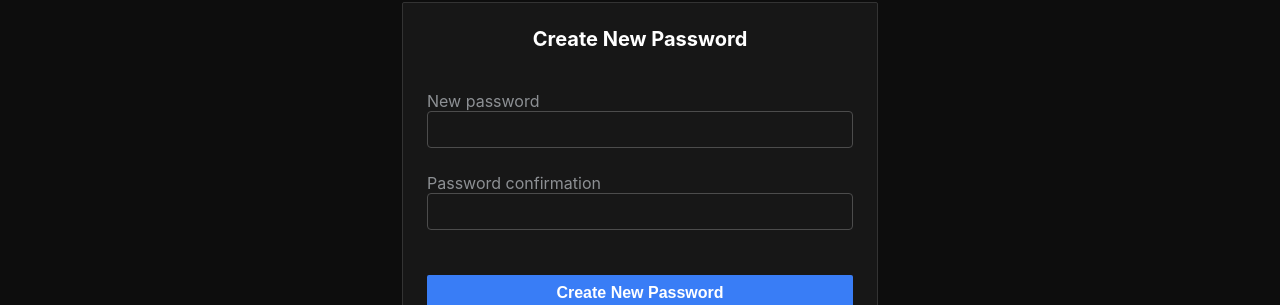
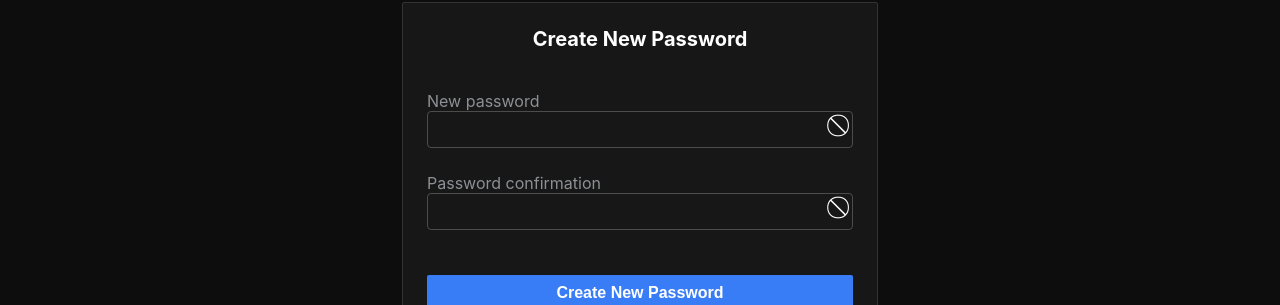
Before and after one commit to FightersForJustice/inctagram, a Next.js app: page /new-password in a window 1280 px wide. Shown: the part 119-424 px from the top of the page. Built offline with nearby package versions, Linux system fonts and the light colour scheme.

Commit message:
fix: label position in styled input component

```diff
--- a/components/PasswordRecovery/NewPassword/NewPassword.tsx
+++ b/components/PasswordRecovery/NewPassword/NewPassword.tsx
@@ -1,7 +1,7 @@
 import { ChangeEvent, useState, FC, PropsWithChildren } from 'react'
 import { useForm, SubmitHandler } from 'react-hook-form'
 import style from '../../Login/LoginForm.module.css'
-import StyledInput, { StyledInputPassword } from './StyledInput'
+import { StyledInputPassword } from './StyledInput'
 
 interface IFormInput {
   password: string
@@ -29,33 +29,40 @@ const NewPassword: FC<PropsWithChildren<{}>> = ({ children }) => {
       <div className={style.form_wrapper}>
         <h1 style={{ color: 'white', fontWeight: '700', fontSize: '20px' }}>Create New Password</h1>
         <form className={style.FormRoot} style={{ marginTop: '40px' }} onSubmit={handleSubmit(onSubmit)}>
+          <div style={{ position: 'relative', marginTop: '20px' }}>
+            <label style={{ color: '#8d9094', position: 'absolute', top: '-20px', left: '0px' }}>
+              New password
+            </label>
             <StyledInputPassword
               validation={{
                 ...register('password', {
                   required: true,
                   maxLength: 20,
                   minLength: 6,
-                pattern: /^(?=.*[A-Za-z])(?=.*\d)[A-Za-z\d]{6,}$/,
+                  pattern: /^\S+$/,
                   onChange: (e) => handleChange(e, setPassword),
                   validate: (v) => v === confirmPassword,
                 })
               }}
               id="password"
-            label={'New password'}
             />
+          </div>
+          <div style={{ position: 'relative', marginTop: '20px' }}>
+            <label style={{ color: '#8d9094', position: 'absolute', top: '-20px', left: '0px' }}> Password confirmation</label>
             <StyledInputPassword
-            validation={{...register('confirmPassword', {
+              validation={{
+                ...register('confirmPassword', {
                   required: true,
                   maxLength: 20,
                   minLength: 6,
-                pattern: /^(?=.*[A-Za-z])(?=.*\d)[A-Za-z\d]{6,}$/,
+                  pattern: /^\S+$/,
                   onChange: (e) => handleChange(e, setConfirmPassword),
                   validate: (v) => v === password,
                 })
               }}
               id="confirmPassword"
-            label={'Password confirmation'}
             />
+          </div>
           <div style={{ color: '#8d9094' }}>
             {errors.confirmPassword && (errors.confirmPassword.type === 'minLength' || errors.confirmPassword.type === 'maxLength') && (
               <p>Your password must be between 6 and 20 characters</p>
@@ -63,7 +70,7 @@ const NewPassword: FC<PropsWithChildren<{}>> = ({ children }) => {
             {errors.confirmPassword && errors.password && errors.confirmPassword.type === 'required' && <p>Password field is empty</p>}
             {errors.confirmPassword && errors.password && errors.confirmPassword.type === 'validate' && <p>Passwords doesn't match</p>}
             {errors.confirmPassword && errors.confirmPassword.type === 'pattern' && (
-              <p>Your password must contain at least one number and one character</p>
+              <p>Password is invalid</p>
             )}
             <input type="submit" style={{ fontSize: '16px', fontWeight: '600', marginTop: '20px' }} className={style.Button} value='Create New Password' />
 
--- a/components/PasswordRecovery/NewPassword/StyledInput.tsx
+++ b/components/PasswordRecovery/NewPassword/StyledInput.tsx
@@ -4,36 +4,31 @@ import { useState } from 'react'
 interface IStyledInputProps extends React.HTMLAttributes<HTMLInputElement> {
   validation?: object
   type?: string
-  label?: string
 }
 
 const StyledInput: React.FC<IStyledInputProps> = ({ validation, ...props }) => {
-  return <div style={{ position: 'relative' }}>
-    <div className={style.FormField} style={{ marginTop: '20px' }} >
-      {props.label && <label style={{ color: '#8d9094', position: 'absolute', top: '0px' }}>{props.label}</label>}
-      <input className={style.Input}  {...props} {...validation} />
-    </div>
+  return <div className={style.FormField} style={{ position: 'relative' }} >
+    <input className={style.Input}  {...props} {...validation} />
   </div>
 }
 
 export const StyledInputPassword: React.FC<IStyledInputProps> = ({ ...props }) => {
   const [isPasswordShown, setIsPasswordShown] = useState(false)
-  return <>
+  return <div style={{ position: 'relative' }}>
     <StyledInput {...props} type={isPasswordShown ? 'text' : 'password'} />
     <span
       style={
         {
           position: 'absolute',
           right: '10px',
-          top: '20px',
+          marginTop: '-62px',
           fontSize: '22px',
           color: 'white',
           cursor: 'pointer'
         }}
       onClick={() => setIsPasswordShown(prev => !prev)}
     >{isPasswordShown ? <span>&#8413;</span> : <span>&#8416;</span>}</span>
-  </>
-
+  </div>
 }
 
 export default StyledInput
```
Also changed, not shown: components/PasswordRecovery/ForgotPassword/ForgotPassword.tsx (+6 -2 lines). Lines whose indentation alone changed are shown as unchanged.
